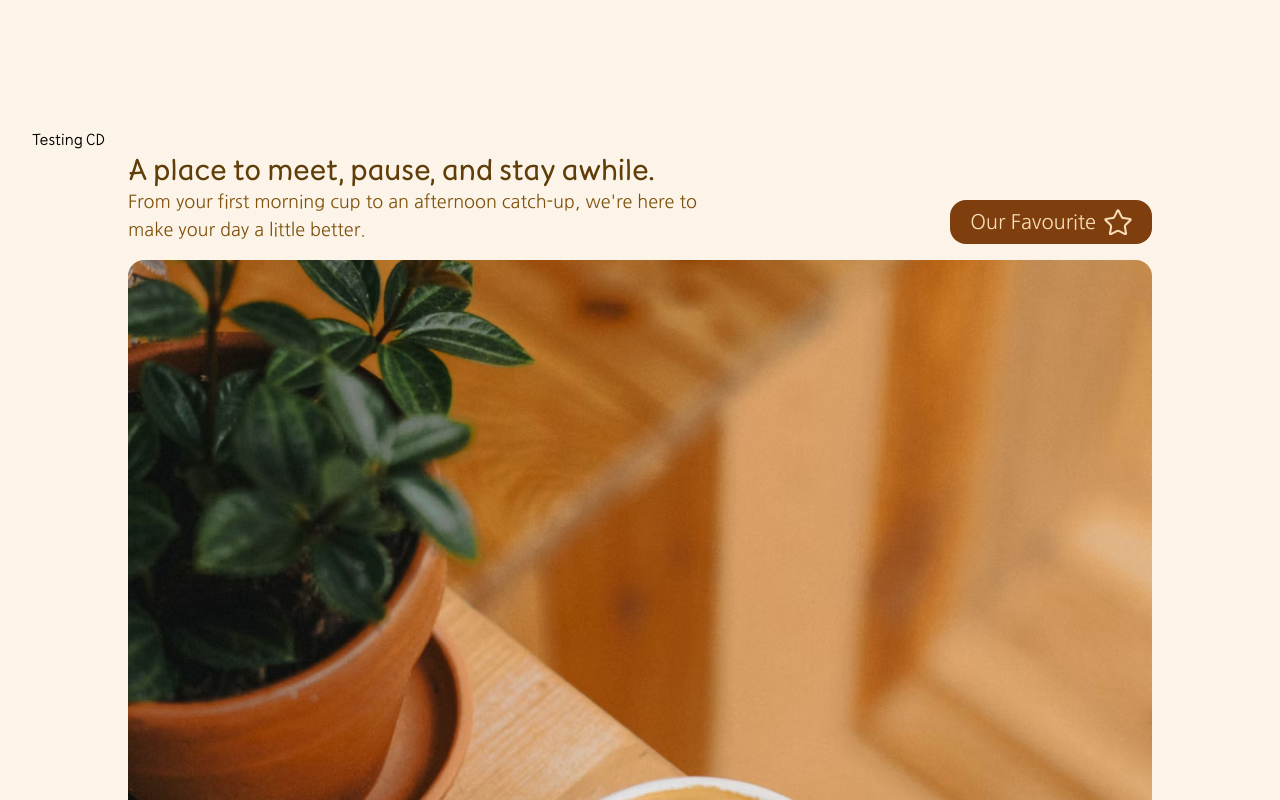
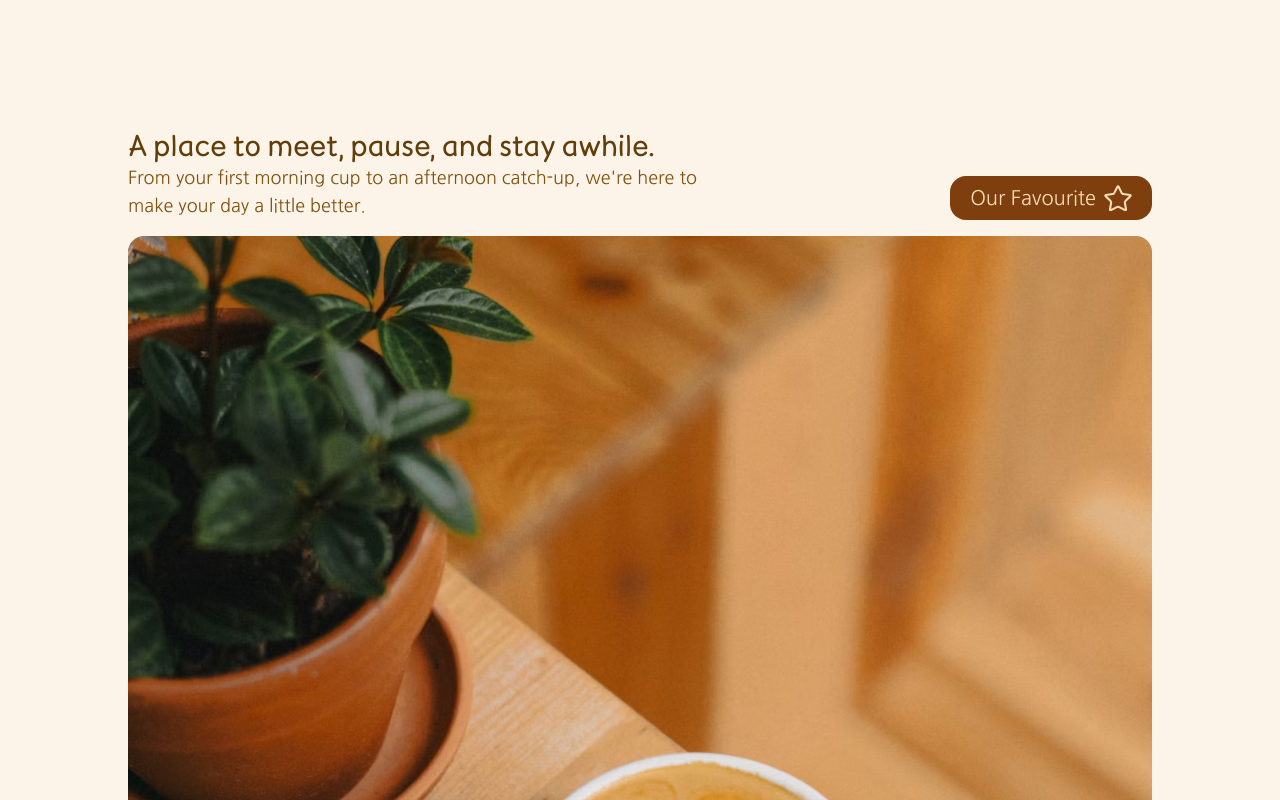
Before and after one commit to maninder56/web-development, a Next.js app in the folder frontend/coffee-shop/: page / in a window 1280 px wide. Shown: the top 800 px of the page. Built offline with nearby package versions, Linux system fonts and the light colour scheme.

Commit message:
removed redundent files and tags in main page

```diff
--- a/frontend/coffee-shop/src/app/page.tsx
+++ b/frontend/coffee-shop/src/app/page.tsx
@@ -11,7 +11,6 @@ export default function Home() {
   return (
     <div className='m-1 mt-4 sm:m-4 md:m-8 transition-[margin] duration-500 ease-in-out'>
       <section>
-        <h1>Testing CD</h1>
         <div className='flex justify-center mb-4'>
           <div className='flex-1 max-w-5xl flex flex-col sm:flex-row justify-between'>
             <div className='m-auto sm:m-0 sm:mr-2 max-w-xl text-center sm:text-start'>
```
